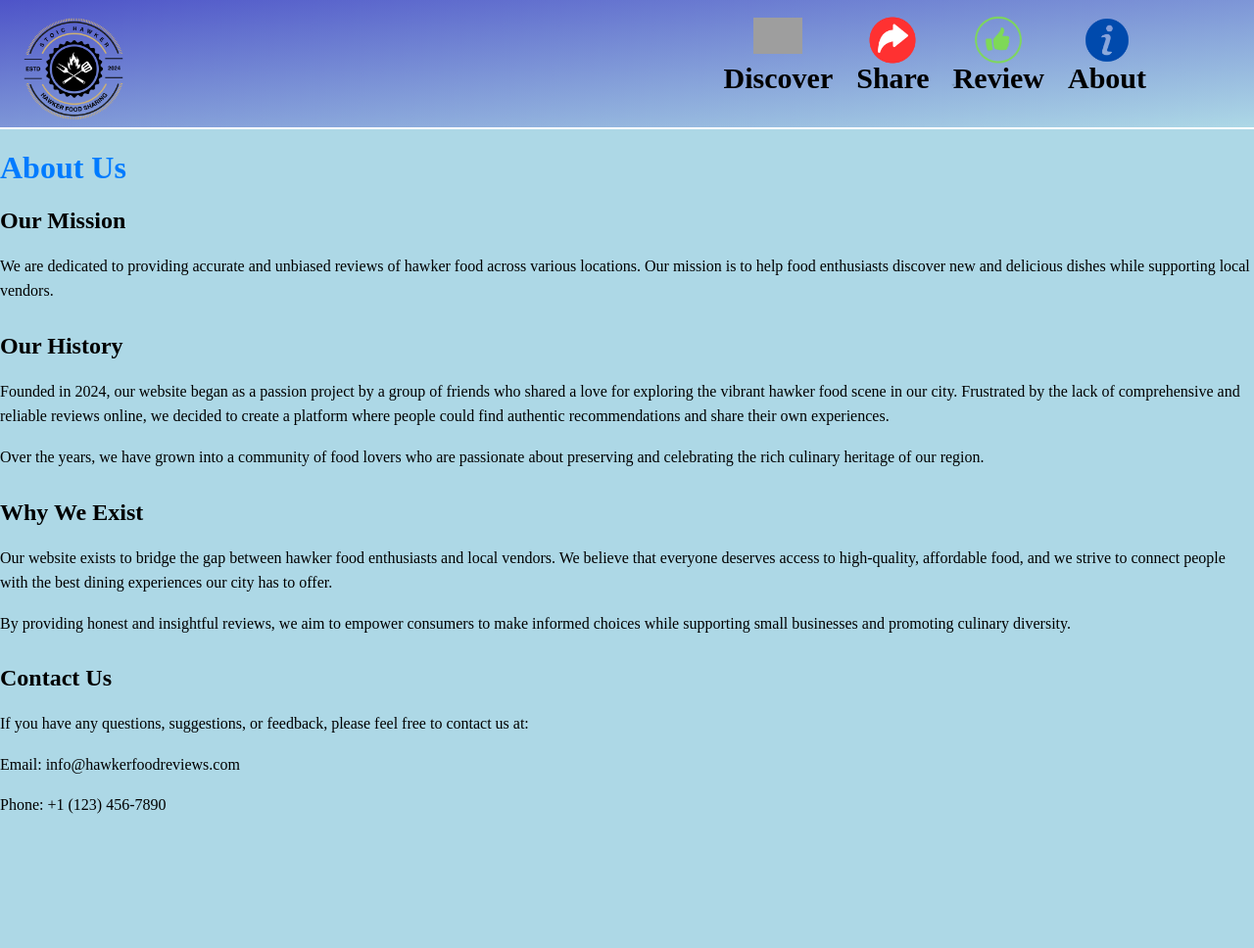
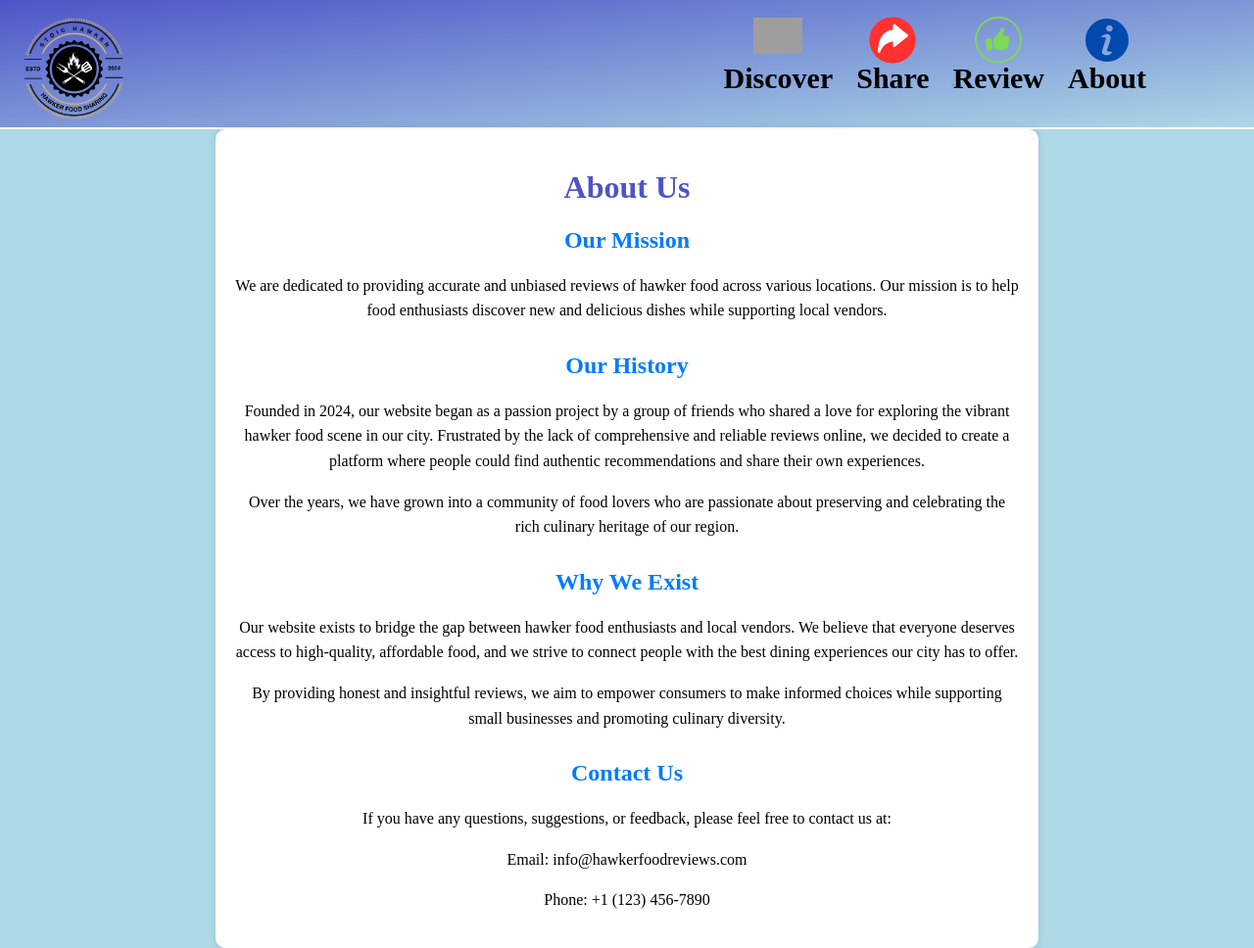
Before and after one commit to ianmarklong/School-Computing-Project-Webpage, a Flask app: page /about/ in a window 1280 px wide. Shown: the whole page at 98% size. Before the commit the page ends 831 px from the top, so only its background shows below. Run offline with Flask 3, Linux system fonts and the light colour scheme; grey boxes are pictures that could not be loaded.

Commit message:
Update Haboutstyle.css

```diff
--- a/static/Haboutstyle.css
+++ b/static/Haboutstyle.css
@@ -1,7 +1,7 @@
 body {
-	background:#ADD8E6;
-  margin: 0; /* Remove default body margin */
-  padding: 0; /* Remove default body padding */
+  background: #ADD8E6;
+  margin: 0;
+  padding: 0;
 }
 
 header {
@@ -113,19 +113,34 @@ nav a:hover {
 }
 
 
-/* About page styles */
+
+.container1 {
+  background: #fff;
+  padding: 20px;
+  max-width: 800px; /* Set a max-width for the content */
+  margin: 0 auto; /* Center the container */
+  border-radius: 10px; /* Optional: add some border-radius for aesthetics */
+  box-shadow: 0 0 10px rgba(0, 0, 0, 0.1); /* Optional: add some shadow for aesthetics */
+  text-align: center; /* Center align text */
+}
+
+
 h1 {
-    color: #007bff;
+  color: #4e54c8;
+}
+
+h2 {
+  color: #007bff;
 }
 
 p {
-    line-height: 1.6;
+  line-height: 1.6;
 }
 
 .section {
-    margin-bottom: 30px;
+  margin-bottom: 30px;
 }
 
 .section:last-child {
-    margin-bottom: 0;
+  margin-bottom: 0;
 }
```
